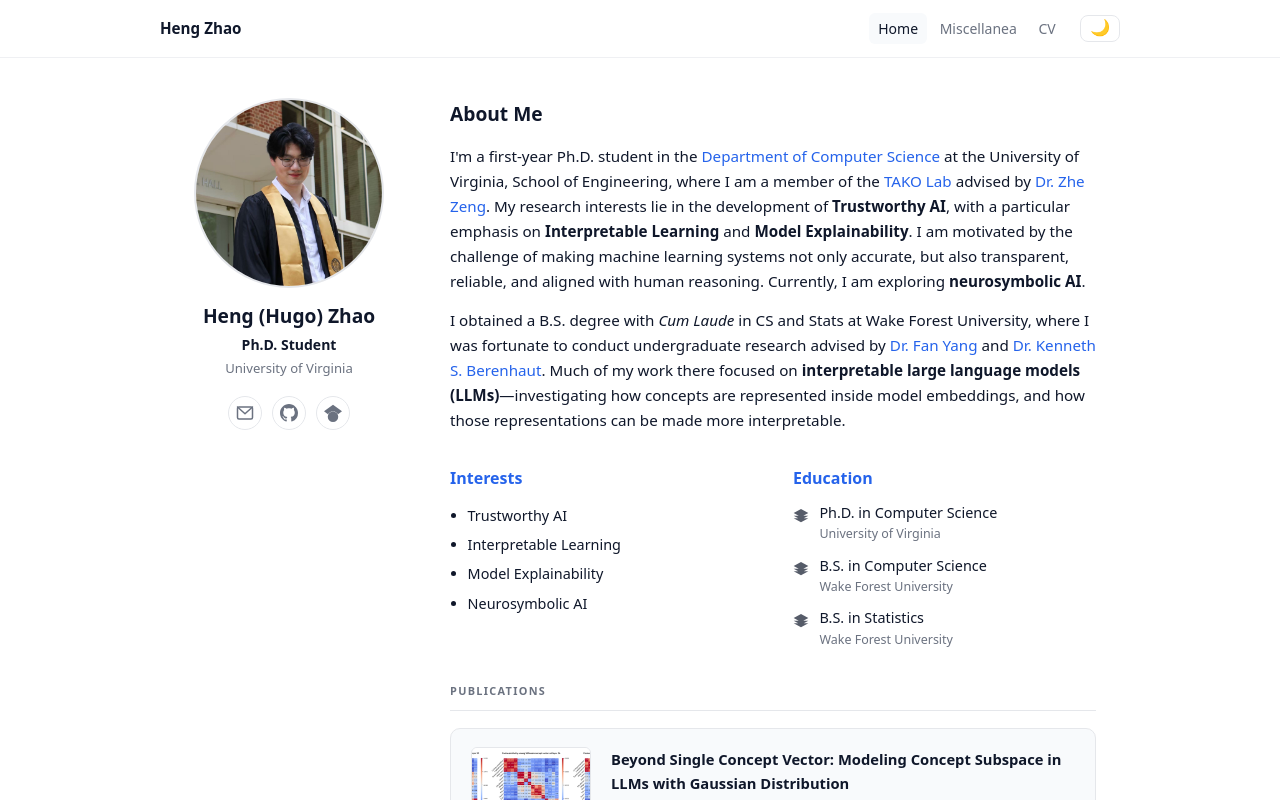
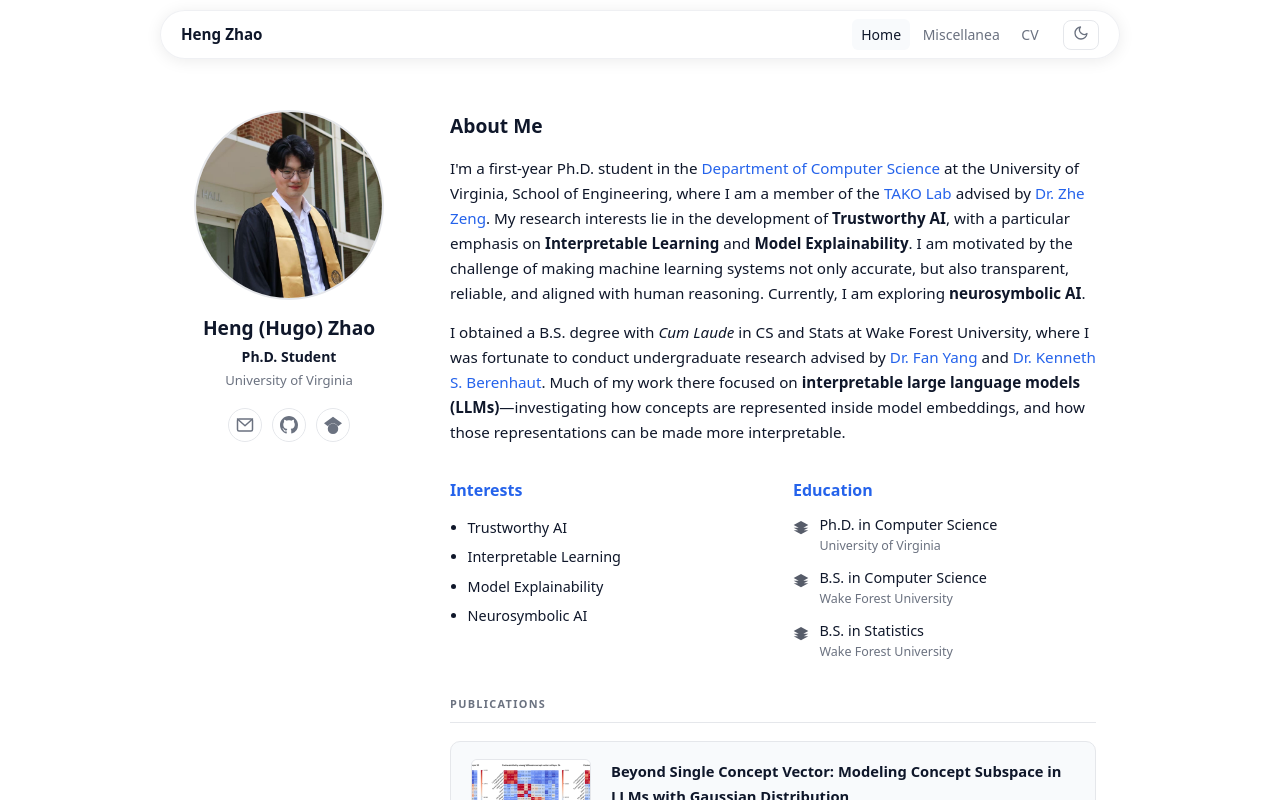
Before and after one commit to HengHugoZhao/henghugozhao.github.io, a React (Vite) app: page / in a window 1280 px wide. Shown: the top 800 px of the page. Built offline with nearby package versions, Linux system fonts and the light colour scheme.

Commit message:
update_icon

```diff
--- a/src/components/Header.jsx
+++ b/src/components/Header.jsx
@@ -27,8 +27,24 @@ export default function Header() {
           <a href="/heng_cv.pdf" className="nav-link" target="_blank" rel="noreferrer">CV</a>
         </nav>
 
-        <button className="btn" onClick={() => setDark((v) => !v)}>
-          {dark ? "☀️" : "🌙"}
+        <button className="btn" onClick={() => setDark((v) => !v)} aria-label="Toggle theme">
+          {dark ? (
+            <svg viewBox="0 0 24 24" width="16" height="16" fill="none" stroke="currentColor" strokeWidth="2" strokeLinecap="round" strokeLinejoin="round">
+              <circle cx="12" cy="12" r="4"/>
+              <line x1="12" y1="2" x2="12" y2="4"/>
+              <line x1="12" y1="20" x2="12" y2="22"/>
+              <line x1="4.22" y1="4.22" x2="5.64" y2="5.64"/>
+              <line x1="18.36" y1="18.36" x2="19.78" y2="19.78"/>
+              <line x1="2" y1="12" x2="4" y2="12"/>
+              <line x1="20" y1="12" x2="22" y2="12"/>
+              <line x1="4.22" y1="19.78" x2="5.64" y2="18.36"/>
+              <line x1="18.36" y1="5.64" x2="19.78" y2="4.22"/>
+            </svg>
+          ) : (
+            <svg viewBox="0 0 24 24" width="16" height="16" fill="none" stroke="currentColor" strokeWidth="2" strokeLinecap="round" strokeLinejoin="round">
+              <path d="M21 12.79A9 9 0 1 1 11.21 3 7 7 0 0 0 21 12.79z"/>
+            </svg>
+          )}
         </button>
       </div>
     </header>
--- a/src/styles.css
+++ b/src/styles.css
@@ -40,12 +40,20 @@ a:hover { text-decoration: underline; }
   position: sticky;
   top: 0;
   z-index: 10;
+  padding: 0.65rem 1.5rem;
+}
+.header__inner {
+  display: flex;
+  align-items: center;
+  gap: 1rem;
+  padding: 0.5rem 1.25rem;
+  border-radius: 999px;
   backdrop-filter: blur(24px) saturate(140%);
   -webkit-backdrop-filter: blur(24px) saturate(140%);
   background: color-mix(in oklab, var(--bg) 65%, transparent);
-  border-bottom: 1px solid color-mix(in oklab, var(--border) 60%, transparent);
+  border: 1px solid color-mix(in oklab, var(--border) 60%, transparent);
+  box-shadow: 0 2px 16px rgba(0, 0, 0, 0.08);
 }
-.header__inner { display: flex; align-items: center; gap: 1rem; padding: .8rem 0; }
 .brand { flex: 1; }
 .brand__name { font-weight: 700; font-size: 0.95rem; color: var(--fg); text-decoration: none; }
 .brand__name:hover { text-decoration: none; }
```
